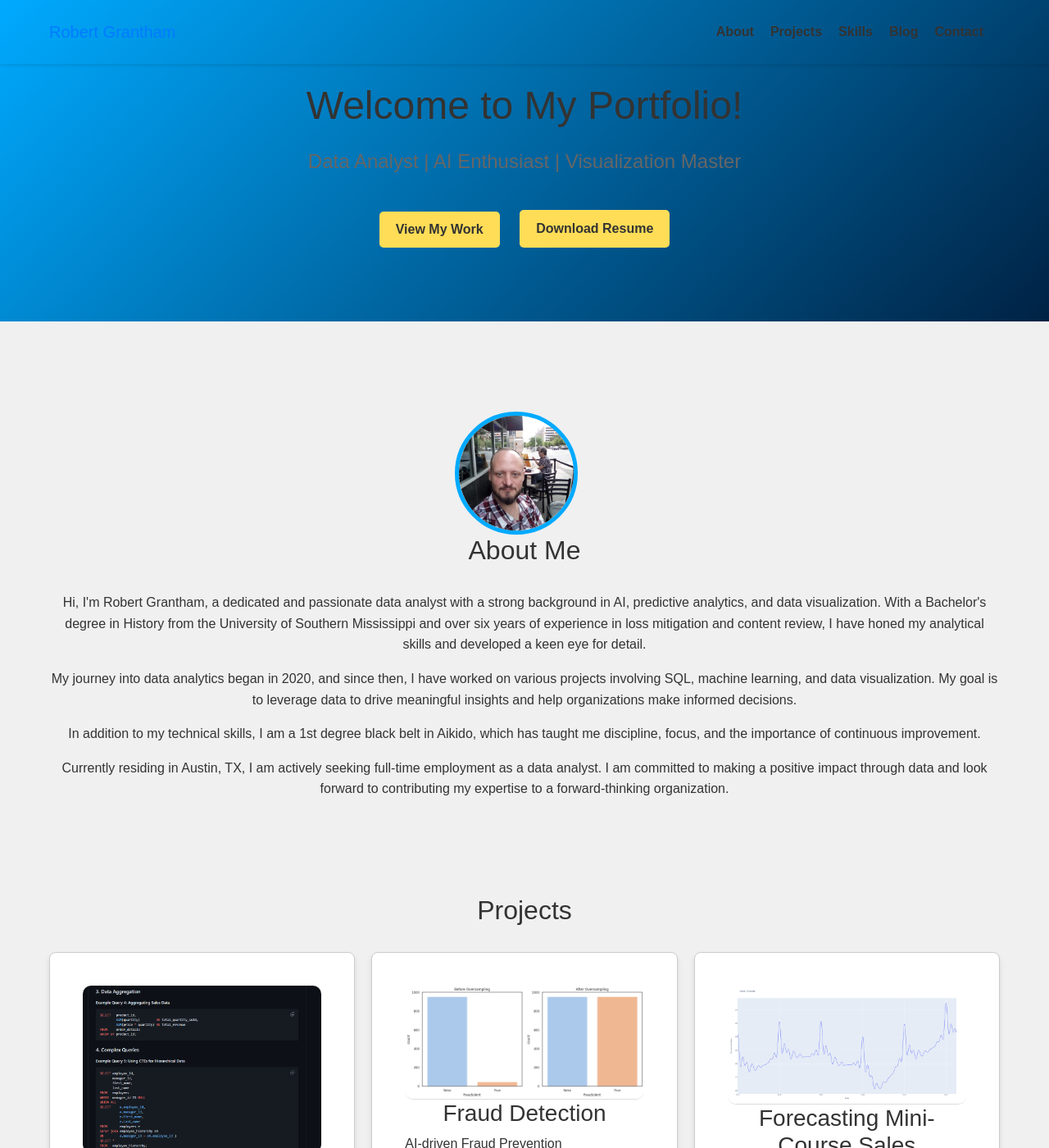
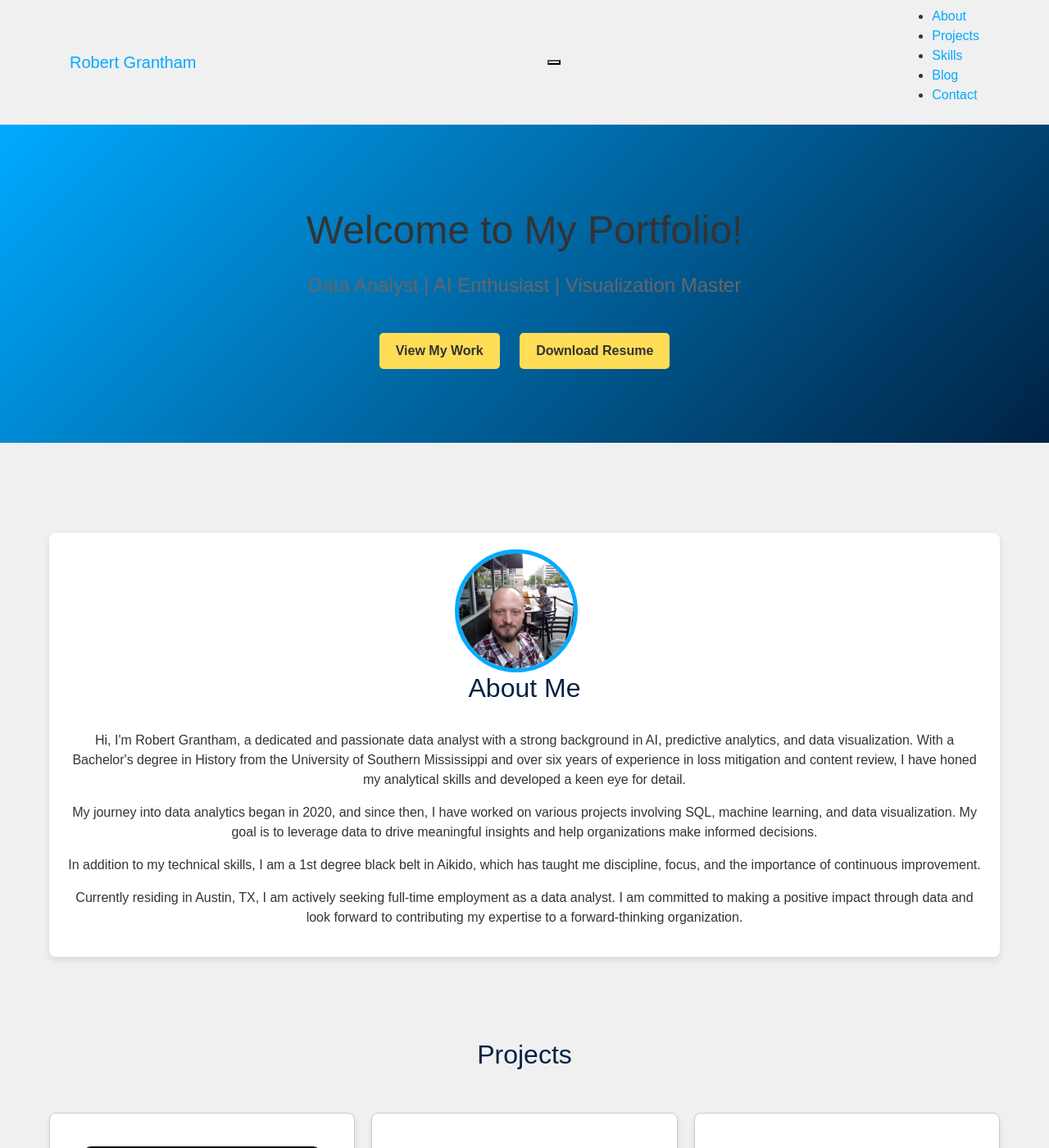
Before and after one commit to rgrantham82/rgrantham82.github.io, a Jekyll site: the page built from index.html, in a window 1280 px wide and 1400 px high. Shown: the whole window at 82% size. Built offline with Jekyll 4.4.1, drawn with Linux system fonts in a browser that asks for light colours; nearby versions of some CDN libraries.

Commit message:
Update styles.css

```diff
--- a/assets/css/styles.css
+++ b/assets/css/styles.css
@@ -1,4 +1,4 @@
-/* Color variables */
+/* Color scheme */
 :root {
   --primary-color: #00aaff;
   --secondary-color: #002244;
@@ -9,6 +9,8 @@
   --link-hover-color: var(--accent-color);
 }
 
+
+
 /* Other variables */
 :root {
     --container-max-width: 1200px;
@@ -18,137 +20,139 @@
 }
 
 
-/* Global Styles */
+/* General Styles */
 body {
-    font-family: 'Montserrat', sans-serif;
-    line-height: 1.6;
-    color: var(--text-color);
-    background-color: var(--background-color);
-    margin: 0;
+  background-color: var(--background-color);
+  color: var(--text-color);
+  font-family: 'Montserrat', sans-serif;
 }
 
-.container {
-    width: 100%;
-    max-width: var(--container-max-width);
-    margin: 0 auto;
-    padding: 0 var(--container-padding);
+h2, h3, h4 {
+  color: var(--secondary-color);
 }
 
-/* Header and Navigation */
-header {
-    padding: 10px 0;
-    position: fixed;
-    width: 100%;
-    top: 0;
-    z-index: 1000;
-    background-color: var(--header-footer-background);
-    color: var(--header-footer-text);
-    box-shadow: 0 2px 4px rgba(0, 0, 0, 0.1);
-    transition: background-color var(--transition-duration), padding var(--transition-duration);
+a {
+  color: var(--link-color);
 }
 
-header.scrolled {
-    background-color: var(--primary-color);
-    padding: 5px 0;
+a:hover {
+  color: var(--link-hover-color);
 }
 
-.navbar {
-    display: flex;
-    justify-content: space-between;
-    align-items: center;
-    transition: padding var(--transition-duration);
+/* About Section */
+.about-container {
+  background-color: white;
+  padding: 20px;
+  border-radius: 8px;
+  box-shadow: 0 4px 8px rgba(0, 0, 0, 0.1);
 }
 
-.nav-links {
-    list-style: none;
-    margin: 0;
-    padding: 0;
-    display: flex;
-    transition: transform var(--transition-duration);
+.about-image {
+  border-radius: 50%;
+  width: 150px;
+  height: 150px;
+  margin-right: 20px;
+  object-fit: cover;
 }
 
-.nav-links li {
-    margin-right: 20px;
+/* Project Section */
+.project-card {
+  background-color: white;
+  padding: 20px;
+  margin: 20px 0;
+  border-radius: 8px;
+  box-shadow: 0 4px 8px rgba(0, 0, 0, 0.1);
 }
 
-.nav-links a {
-    font-weight: 700;
-    color: var(--header-footer-text);
-    text-decoration: none;
-    transition: color var(--transition-duration);
+.project-card .btn, .project-card .btn-github {
+  background-color: var(--primary-color);
+  color: white;
+  padding: 10px 15px;
+  border: none;
+  border-radius: 4px;
+  text-decoration: none;
+  display: inline-block;
+  margin-top: 10px;
 }
 
-.nav-links a:hover,
-.social-icons a:hover,
-a:hover {
-    color: var(--accent-color);
+.project-card .btn:hover, .project-card .btn-github:hover {
+  background-color: var(--secondary-color);
 }
 
-.navbar-toggle {
-    background: none;
-    border: none;
-    cursor: pointer;
-    padding: 10px;
-    display: none;
+/* Skills Section */
+.skills-section {
+  background-color: var(--secondary-color);
+  color: white;
+  padding: 20px;
+  border-radius: 8px;
 }
 
-.navbar-toggle i {
-    font-size: 1.5rem;
+.skills-list li {
+  background-color: var(--primary-color);
+  color: white;
+  padding: 10px;
+  margin: 5px 0;
+  border-radius: 4px;
 }
 
-/* Responsive Navigation */
-@media screen and (min-width: 768px) {
-    .navbar {
-        display: flex;
-        justify-content: space-between;
-        align-items: center;
-    }
-
-    .navbar-toggle {
-        display: none;
-    }
-
-    .nav-links {
-        display: flex;
-        align-items: center;
-    }
+/* Blog Section */
+.blog-section {
+  background-color: white;
+  padding: 20px;
+  border-radius: 8px;
+  box-shadow: 0 4px 8px rgba(0, 0, 0, 0.1);
 }
 
-@media (max-width: 768px) {
-    .navbar-toggle {
-        display: block;
-    }
+.blog-section h2 {
+  color: var(--secondary-color);
+}
 
-    .nav-links {
-        position: absolute;
-        top: var(--header-height);
-        left: 0;
-        width: 100%;
-        flex-direction: column;
-        align-items: center;
-        background-color: var(--header-footer-background);
-        transform: translateY(-100%);
-        transition: transform var(--transition-duration) ease-in-out;
-    }
+.blog-section .blog-post {
+  margin: 20px 0;
+}
 
-    .nav-links li {
-        margin: 10px 0;
-    }
+.blog-section .blog-post h3 a {
+  color: var(--primary-color);
+}
 
-    .nav-links.active {
-        transform: translateY(0);
-    }
+.blog-section .blog-post h3 a:hover {
+  color: var(--accent-color);
+}
 
-    .contact-container {
-        flex-direction: column;
-    }
+/* Contact Section */
+.contact-section {
+  background-color: white;
+  padding: 20px;
+  border-radius: 8px;
+  box-shadow: 0 4px 8px rgba(0, 0, 0, 0.1);
+}
 
-    .contact-info,
-    .contact-form {
-        flex: 1 1 100%;
-        margin-bottom: 20px;
-    }
+.contact-form label {
+  color: var(--secondary-color);
 }
+
+.contact-form input, .contact-form textarea {
+  width: 100%;
+  padding: 10px;
+  margin: 10px 0;
+  border: 1px solid var(--primary-color);
+  border-radius: 4px;
+}
+
+.contact-form button {
+  background-color: var(--primary-color);
+  color: white;
+  padding: 10px 15px;
+  border: none;
+  border-radius: 4px;
+  text-decoration: none;
+  display: inline-block;
+}
+
+.contact-form button:hover {
+  background-color: var(--secondary-color);
+}
+
 
 /* Main Content */
 main {
```
